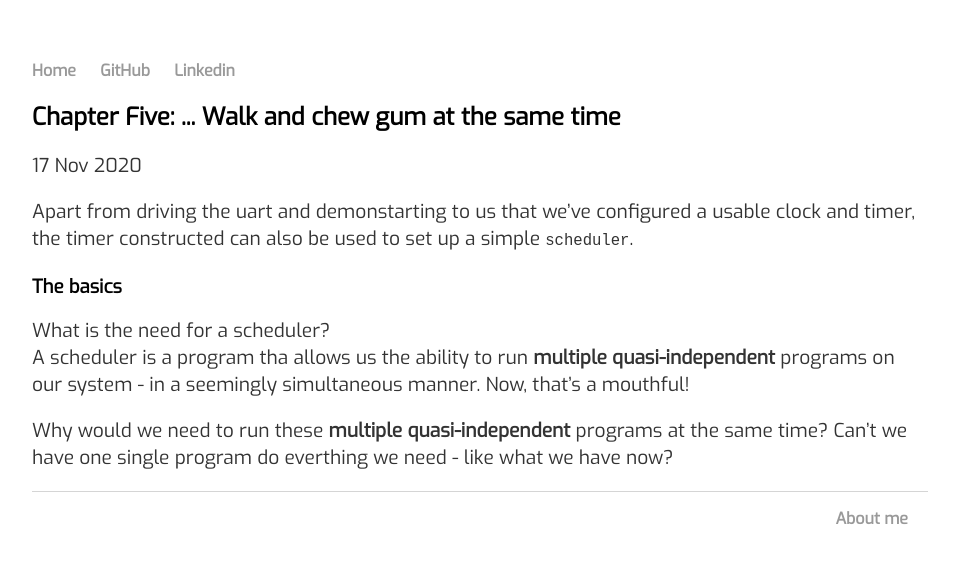
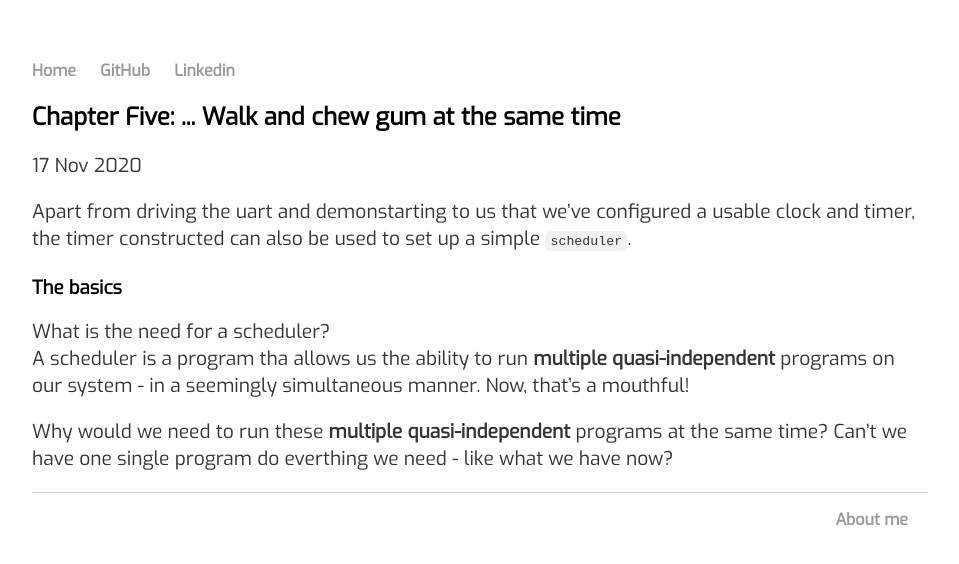
Before and after one commit to varun-venkatesh/varun-venkatesh.github.io, a Jekyll site: the page built from _posts/2020-11-17-bare-mtl-chapter5.md, in a window 1280 px wide. Shown: the top 564 px of the page, without its empty margins (160-1119 px from the left). Built offline with Jekyll 4.4.1, drawn with Linux system fonts in a browser that asks for light colours.

Commit message:
Update main.css

```diff
--- a/css/main.css
+++ b/css/main.css
@@ -46,3 +46,11 @@ ul.posts {
 ul.posts li {
     list-style: none;
 }
+
+code {
+  padding: .2em .4em;
+  font-family: monospace;
+  font-size: 85%;
+  background-color: #f1f1f1;
+  border-radius: 6px;
+}
```
